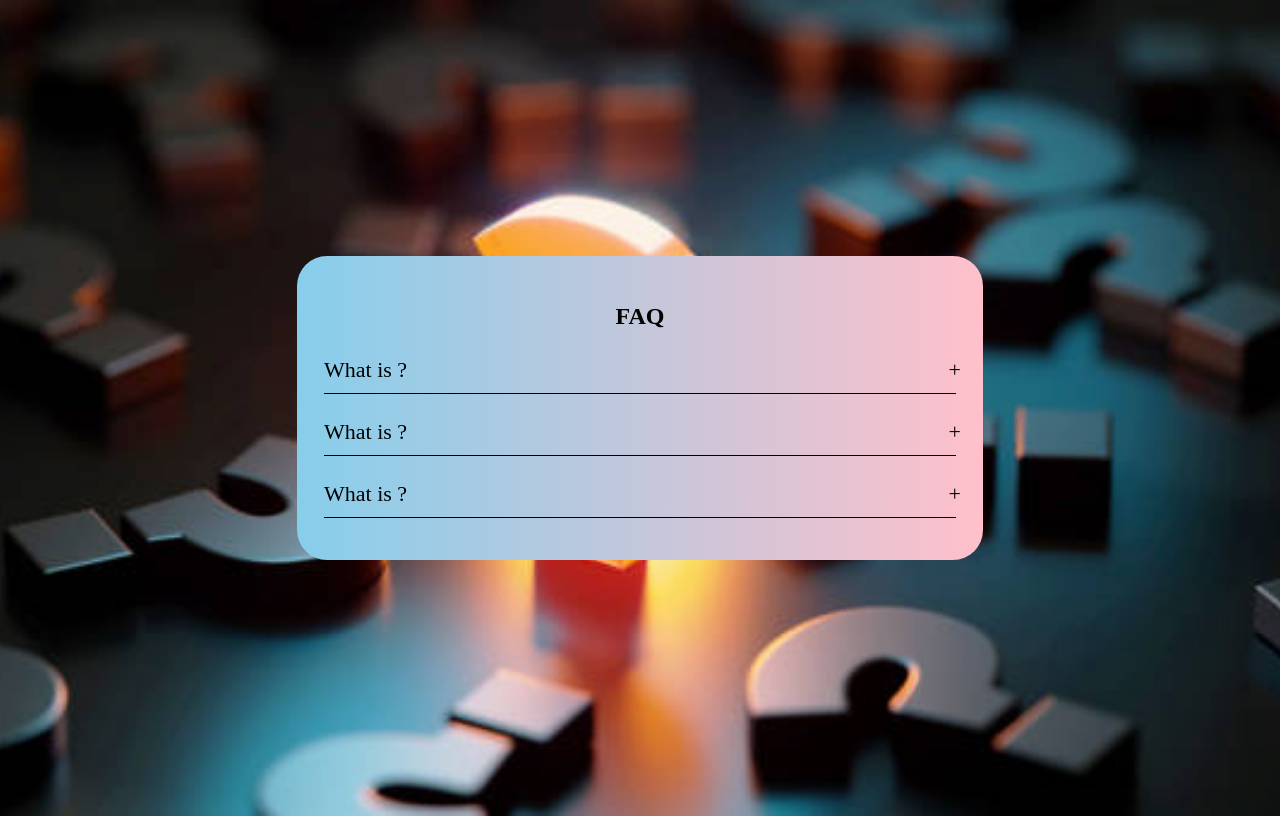
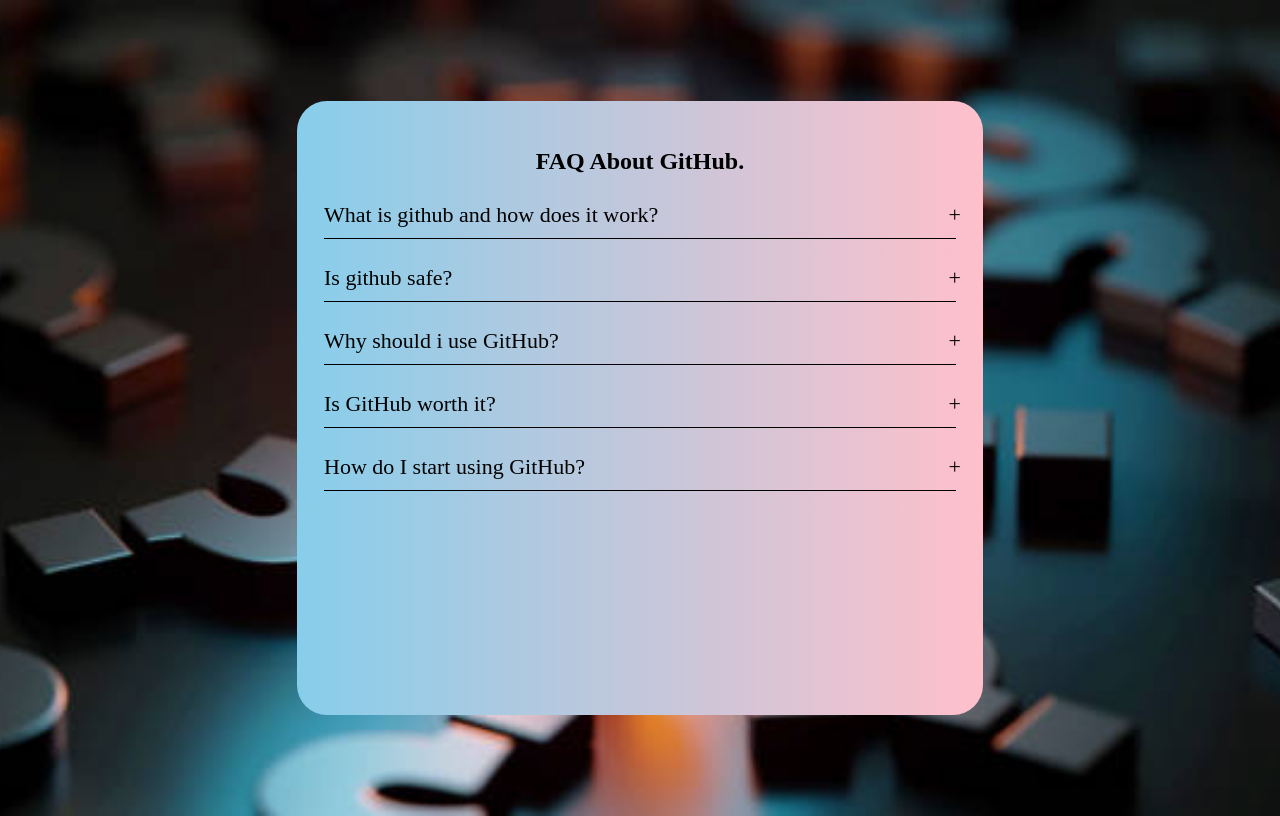
Before and after one commit to bahati10/accordion-repo, a plain HTML site: page index.html in a window 1280 px wide. Drawn offline with Linux system fonts and the light colour scheme; a script that the page names is missing.

Commit message:
Modified all the files
style.css, index.html, js.js

```diff
--- a/index.html
+++ b/index.html
@@ -19,34 +19,60 @@
   </head>
 <body>
 <div class="accordion">
-    <h2 class="accordion-title"> FAQ</h2>
+    <h2 class="accordion-title"> FAQ About GitHub.</h2>
 
-<div class="content-container">
 
-    <div class="question">What is ?</div>
-    <div class="answer">Lorem ipsum, dolor sit amet consectetur
-        adipisicing elit. Illo illum numquam sunt eos quis et
-        laboriosam, saepe, minus sit accusamus
-        optio nobis eius error adipisci ad obcaecati ea
-        autem labore.</div>
+    <div class="content-container">
+
+        <div class="question">What is github and how does it work?</div>
+        <div class="answer">
+            What is GitHub and how does it work?
+            GitHub is the home for all developers—a platform where
+            you can share code, contribute to open source projects,
+            or even automate your workflow with tools like GitHub
+            Actions and Packages. If you’re just getting started
+            with GitHub, you may know us best as a place
+            for version control and collaboration.</div>
+    </div>
+
+    <div class="content-container">
+
+        <div class="question">Is github safe?</div>
+        <div class="answer">what's the difference? Simply put,
+            Git is a version control system that lets you manage
+            and keep track of your source code history. GitHub is
+            a cloud-based hosting service that lets you manage
+            Git repositories. If you have open-source projects that
+            use Git, then GitHub is
+            designed to help you better manage them.
+    </div>
 </div>
 
     <div class="content-container">
-    <div class="question">What is ?</div>
-    <div class="answer">Lorem ipsum, dolor sit amet consectetur
-        adipisicing elit. Illo illum numquam sunt eos quis et
-        laboriosam, saepe, minus sit accusamus
-        optio nobis eius error adipisci ad obcaecati ea
-        autem labore.</div>
-</div>
+        <div class="question">Why should i use GitHub?</div>
+        <div class="answer">GitHub isn’t just a place to share code.
+            It’s a chance to do something bigger. On GitHub, you can
+            shape the future of software, work with the best developers in the world,
+            and grow your skills and help others.</div>
+    </div>
 
     <div class="content-container">
-    <div class="question">What is ?</div>
-    <div class="answer">Lorem ipsum, dolor sit amet consectetur
-         adipisicing elit. Illo illum numquam sunt eos quis et
-         laboriosam, saepe, minus sit accusamus
-         optio nobis eius error adipisci ad obcaecati ea
-         autem labore.</div>
+        <div class="question">Is GitHub worth it?</div>
+        <div class="answer">Whether you are collaborating
+            or just using code on your own, getting on GitHub
+            is worth it: it gives you version control,
+            it helps others to see your code and learn
+            from it and it gives that 'open source feeling'
+            that everything is out in the open:
+            your data and data manipulations; everything is visible.</div>
+    </div>
+
+    <div class="content-container">
+
+        <div class="question"> How do I start using GitHub?</div>
+        <div class="answer">We saved the best for last. All you need is
+            a GitHub account and internet access.
+            Get started with the "Hello World" guide on GitHub docs.
     </div>
 </div>
 </body>
--- /dev/null
+++ b/js.js
@@ -0,0 +1,10 @@
+const accordion = document.getElementsByClassName('content-container');
+
+
+for ( i = 0; i < accordion.length; i++) {
+
+    accordion[i].addEventListener('click', function() {
+        this.classList.toggle('active');
+
+    })
+}
--- a/style.css
+++ b/style.css
@@ -4,6 +4,7 @@ body {
     display: flex;
     justify-content: center;
     align-items: center;
+    overflow: hidden;
     }
 
 .accordion {
@@ -11,6 +12,7 @@ body {
     background-image: linear-gradient(to right, skyblue , pink);
     padding: 27px;
     border-radius: 30px;
+    height: 70%;
     }
 
 .accordion .accordion-title {
@@ -33,7 +35,7 @@ body {
     }
 
 .accordion .content-container .answer {
-    padding-top: 15px;
+    padding-top: 16px;
     font-size: 17px;
     line-height: 1.5;
     width: 100%;
@@ -57,5 +59,21 @@ body {
         content: '_';
         font-size: 30px;
         transition: .5s;
+        bottom: 50%;
 
     }
+
+    .accordion::-webkit-scrollbar {
+        display: none;
+
+      }
+
+   .accordion {
+    overflow-y: scroll;
+   }
+
+   .accordion .content-container .question:hover {
+
+    color: green;
+
+   }
```
Lines whose indentation alone changed are shown as unchanged.
